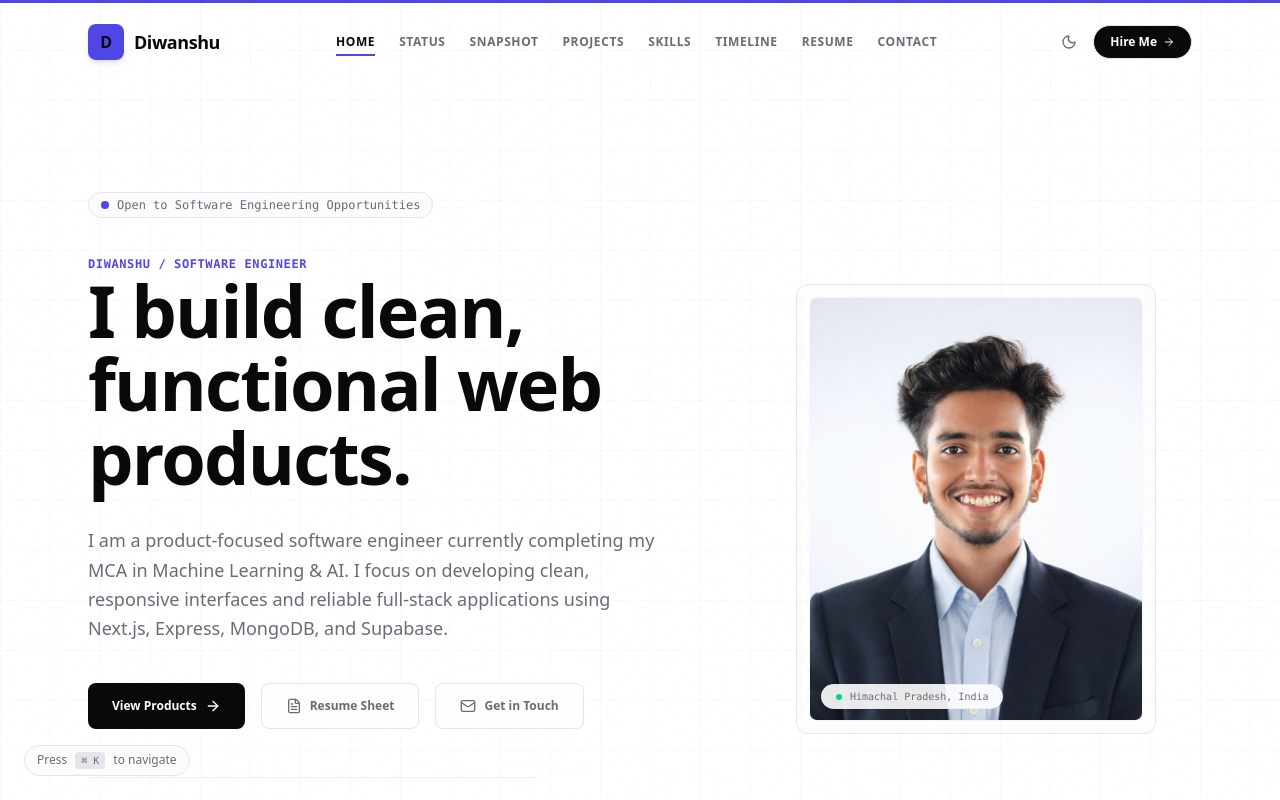
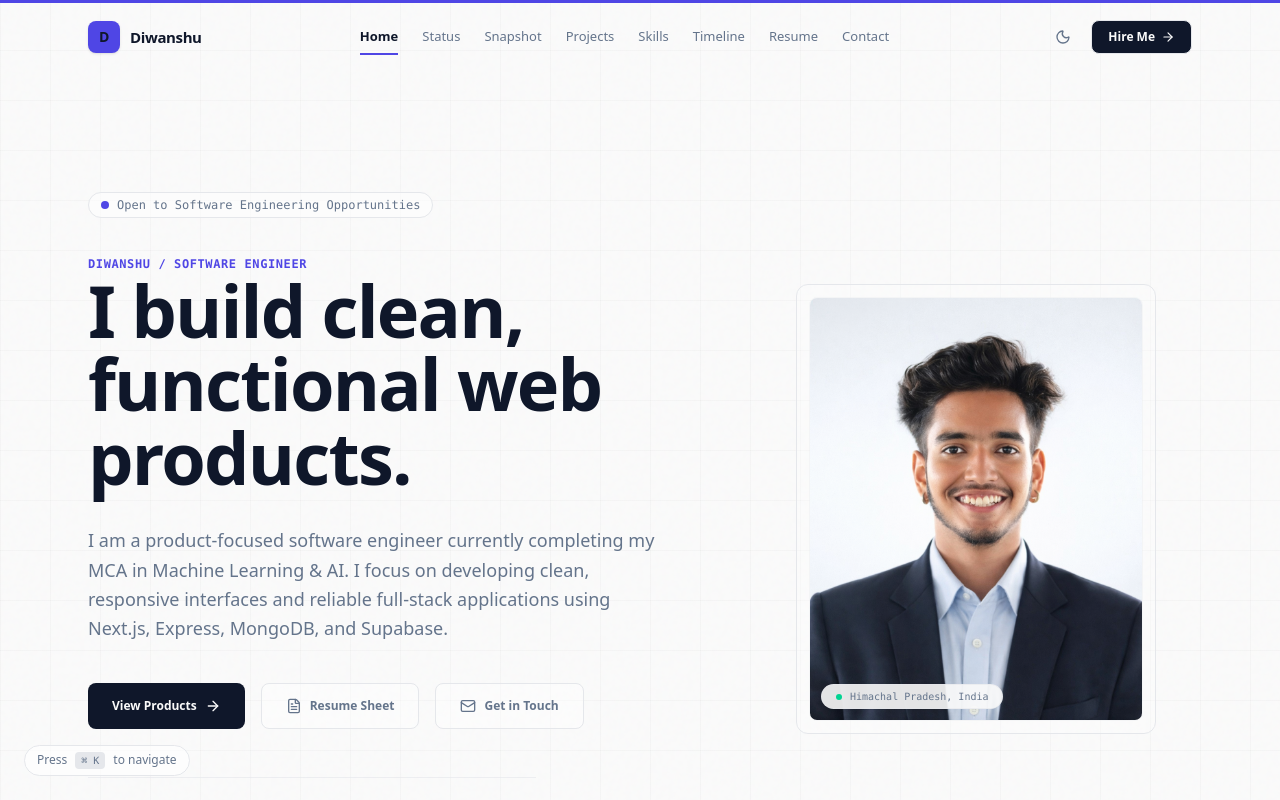
Before and after one commit to diwanshu200419-commits/portfolio, a Next.js app: page / in a window 1280 px wide. Shown: the top 800 px of the page. Built offline with nearby package versions, Linux system fonts and the light colour scheme.

Commit message:
style: elevate card styling with rounded-2xl corners, drop shadows, and mixed-case navigation

```diff
--- a/src/app/globals.css
+++ b/src/app/globals.css
@@ -1,27 +1,27 @@
 @import "tailwindcss";
 
 :root {
-  --primary-bg: #ffffff;
-  --secondary-bg: #f5f5f7;
-  --card-bg: #fafafc;
-  --border-dark: #e5e5eb;
+  --primary-bg: #fafafa;
+  --secondary-bg: #f3f4f6;
+  --card-bg: #ffffff;
+  --border-dark: #e5e7eb;
   --accent-purple: #4f46e5;
   --accent-blue: #4f46e5;
-  --highlight-cyan: #09090b;
-  --text-white: #09090b;
-  --text-muted: #6b6b76;
+  --highlight-cyan: #0f172a;
+  --text-white: #0f172a;
+  --text-muted: #64748b;
 }
 
 .dark {
   --primary-bg: #070708;
   --secondary-bg: #0e0e11;
-  --card-bg: #0a0a0c;
-  --border-dark: #1d1d22;
+  --card-bg: #0b0b0d;
+  --border-dark: #1f1f23;
   --accent-purple: #6366f1;
   --accent-blue: #6366f1;
   --highlight-cyan: #fafafa;
   --text-white: #fafafa;
-  --text-muted: #7e7e86;
+  --text-muted: #8e95a5;
 }
 
 @theme {
--- a/src/components/Navbar.tsx
+++ b/src/components/Navbar.tsx
@@ -40,7 +40,6 @@ export default function Navbar() {
     { label: "Contact", href: "#contact", id: "contact" },
   ];
 
-  // Track scrolling to adjust navbar style (add background blur when scrolled)
   useEffect(() => {
     const handleScroll = () => {
       setScrolled(window.scrollY > 20);
@@ -50,11 +49,10 @@ export default function Navbar() {
     return () => window.removeEventListener("scroll", handleScroll);
   }, []);
 
-  // Track active section using Intersection Observer
   useEffect(() => {
     const observerOptions = {
       root: null,
-      rootMargin: "-40% 0px -50% 0px", // Detect when section is in the middle of viewport
+      rootMargin: "-40% 0px -50% 0px",
       threshold: 0.1,
     };
 
@@ -94,7 +92,9 @@ export default function Navbar() {
     <>
       <header
         className={`fixed left-0 right-0 top-0 z-40 transition-all duration-300 ${
-          scrolled ? "glassmorphism py-4" : "bg-transparent py-6 border-b border-transparent"
+          scrolled
+            ? "bg-primary-bg/85 border-b border-border-dark/60 backdrop-blur-md py-3.5 shadow-[0_2px_18px_rgba(0,0,0,0.02)]"
+            : "bg-transparent py-5 border-b border-transparent"
         }`}
       >
         <div className="mx-auto flex max-w-6xl items-center justify-between px-6">
@@ -102,9 +102,9 @@ export default function Navbar() {
           <a
             href="#hero"
             onClick={(e) => handleNavClick(e, "hero")}
-            className="flex items-center gap-2.5 font-display text-lg font-bold tracking-tight text-white transition-opacity hover:opacity-90"
+            className="flex items-center gap-2.5 font-display text-[15px] font-bold tracking-tight text-text-white transition-opacity hover:opacity-90"
           >
-            <div className="flex h-9 w-9 items-center justify-center rounded-lg bg-gradient-to-br from-accent-purple to-accent-blue font-display text-base font-black text-white shadow-md">
+            <div className="flex h-8 w-8 items-center justify-center rounded-lg bg-accent-purple font-display text-sm font-black text-white shadow-sm">
               D
             </div>
             <span>Diwanshu</span>
@@ -117,15 +117,15 @@ export default function Navbar() {
                 key={link.id}
                 href={link.href}
                 onClick={(e) => handleNavClick(e, link.id)}
-                className={`relative text-xs font-semibold tracking-wider uppercase transition-colors duration-200 hover:text-text-white ${
-                  activeSection === link.id ? "text-text-white" : "text-text-muted"
+                className={`relative text-[13px] font-medium tracking-normal transition-colors duration-200 hover:text-text-white py-1 ${
+                  activeSection === link.id ? "text-text-white font-semibold" : "text-text-muted"
                 }`}
               >
-                {link.label}
+                <span>{link.label}</span>
                 {activeSection === link.id && (
                   <motion.div
                     layoutId="activeNavIndicator"
-                    className="absolute -bottom-1.5 left-0 right-0 h-0.5 bg-gradient-to-r from-accent-purple to-accent-blue"
+                    className="absolute -bottom-1 left-0 right-0 h-[2px] bg-accent-purple"
                     transition={{ type: "spring", stiffness: 380, damping: 30 }}
                   />
                 )}
@@ -134,11 +134,11 @@ export default function Navbar() {
           </nav>
 
           {/* Theme switcher & Action Buttons */}
-          <div className="flex items-center gap-2">
+          <div className="flex items-center gap-3">
             {/* Theme Toggle Button */}
             <button
               onClick={toggleTheme}
-              className="rounded-full p-2 text-text-muted hover:text-text-white transition-colors cursor-pointer"
+              className="rounded-lg p-2 text-text-muted hover:text-text-white transition-colors hover:bg-secondary-bg cursor-pointer"
               aria-label="Toggle Theme"
             >
               {theme === "dark" ? <Sun className="h-4 w-4" /> : <Moon className="h-4 w-4" />}
@@ -149,17 +149,17 @@ export default function Navbar() {
               <a
                 href="#contact"
                 onClick={(e) => handleNavClick(e, "contact")}
-                className="group flex items-center gap-1.5 rounded-full bg-white border border-border-dark px-4 py-2 text-xs font-bold text-primary-bg transition-all duration-300 hover:bg-white/95 hover:shadow-lg hover:shadow-white/5 active:scale-95"
+                className="group flex items-center gap-1.5 rounded-lg bg-text-white border border-border-dark px-4 py-2 text-xs font-bold text-primary-bg transition-all duration-200 hover:shadow-sm active:scale-98"
               >
                 <span>Hire Me</span>
-                <ArrowRight className="h-3 w-3 transition-transform duration-300 group-hover:translate-x-1" />
+                <ArrowRight className="h-3.5 w-3.5 transition-transform duration-300 group-hover:translate-x-0.5" />
               </a>
             </div>
 
             {/* Mobile Menu Button */}
             <button
               onClick={() => setIsOpen(!isOpen)}
-              className="rounded-lg p-1.5 text-text-muted transition-colors hover:bg-card-bg hover:text-text-white xl:hidden"
+              className="rounded-lg p-1.5 text-text-muted transition-colors hover:bg-secondary-bg hover:text-text-white xl:hidden"
               aria-label="Toggle Navigation Menu"
             >
               {isOpen ? <X className="h-5 w-5" /> : <Menu className="h-5 w-5" />}
@@ -172,19 +172,19 @@ export default function Navbar() {
       <AnimatePresence>
         {isOpen && (
           <motion.div
-            initial={{ opacity: 0, y: -20 }}
+            initial={{ opacity: 0, y: -10 }}
             animate={{ opacity: 1, y: 0 }}
-            exit={{ opacity: 0, y: -20 }}
+            exit={{ opacity: 0, y: -10 }}
             transition={{ duration: 0.2 }}
-            className="fixed inset-x-0 top-[72px] z-30 border-b border-border-dark bg-primary-bg/95 p-6 shadow-2xl backdrop-blur-xl xl:hidden"
+            className="fixed inset-x-0 top-[64px] z-30 border-b border-border-dark bg-primary-bg/95 p-6 shadow-2xl backdrop-blur-xl xl:hidden"
           >
-            <nav className="flex flex-col gap-4">
+            <nav className="flex flex-col gap-3">
               {navLinks.map((link) => (
                 <a
                   key={link.id}
                   href={link.href}
                   onClick={(e) => handleNavClick(e, link.id)}
-                  className={`text-sm font-medium tracking-wide uppercase transition-colors py-2 border-b border-border-dark/20 ${
+                  className={`text-[13px] font-medium tracking-normal transition-colors py-2.5 border-b border-border-dark/30 ${
                     activeSection === link.id ? "text-accent-purple font-semibold" : "text-text-muted"
                   }`}
                 >
@@ -194,7 +194,7 @@ export default function Navbar() {
               <a
                 href="#contact"
                 onClick={(e) => handleNavClick(e, "contact")}
-                className="mt-2 flex w-full items-center justify-center gap-2 rounded-lg bg-gradient-to-r from-accent-purple to-accent-blue py-2.5 text-xs font-bold text-white shadow-md active:scale-95"
+                className="mt-3 flex w-full items-center justify-center gap-2 rounded-lg bg-accent-purple py-2.5 text-xs font-bold text-white shadow-sm active:scale-95"
               >
                 <span>Hire Me</span>
                 <ArrowRight className="h-3.5 w-3.5" />
```
Also changed, not shown: src/components/Projects.tsx (+11 -11 lines).
